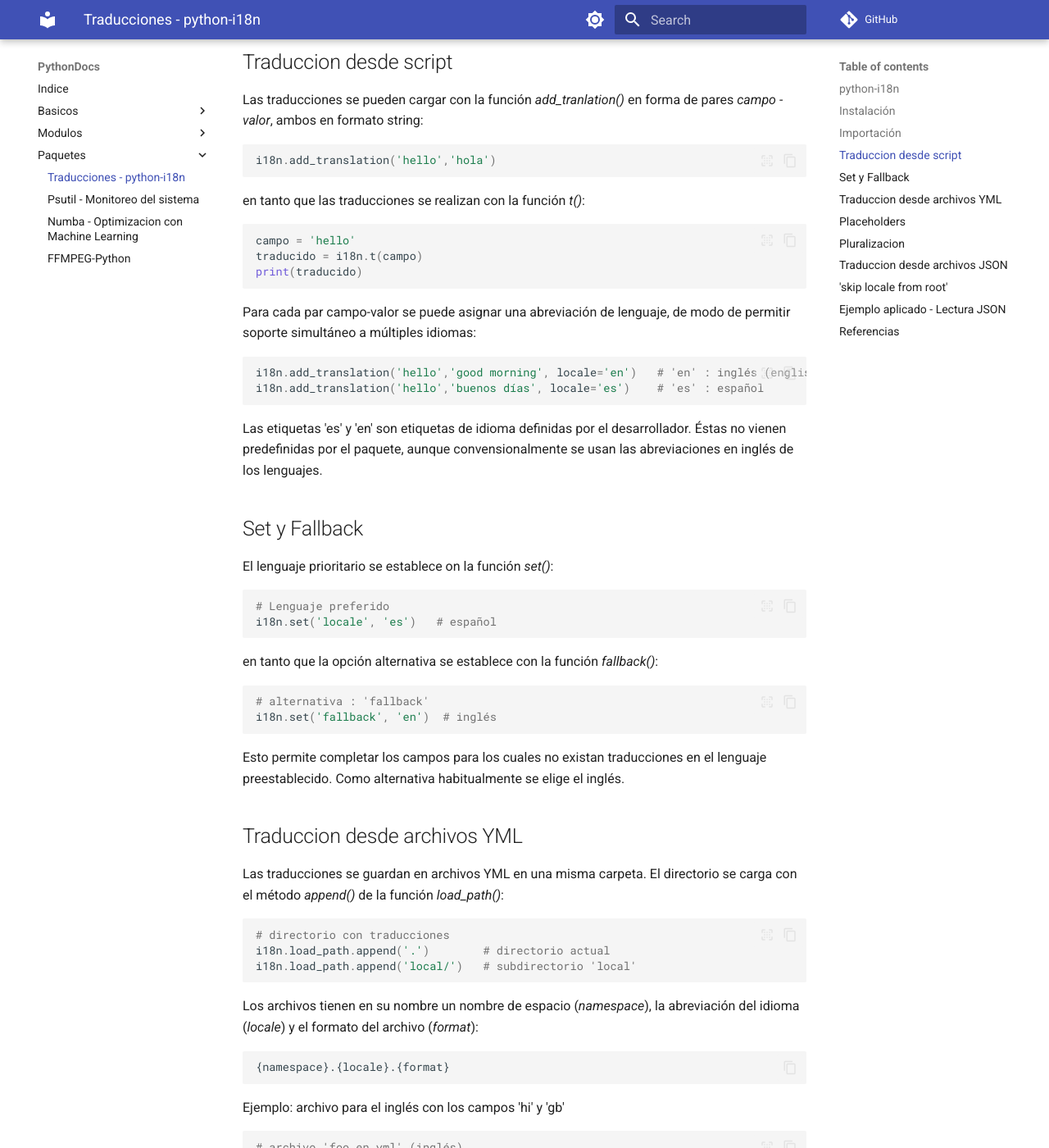
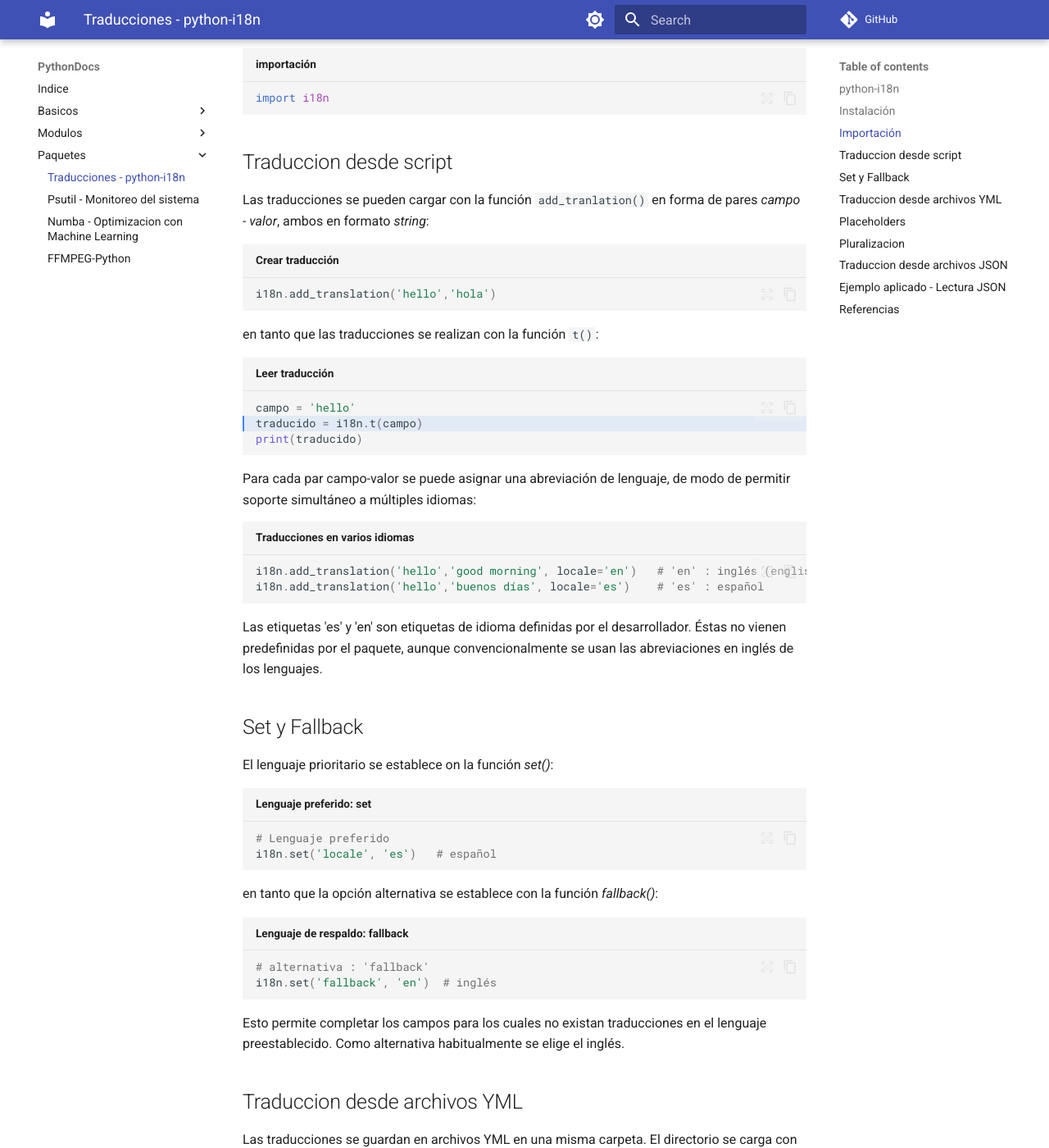
Before and after one commit to alejrot/python-docs, an MkDocs documentation site: the page built from docs/paquetes/python-i18n.md, in a window 1280 px wide and 1400 px high, scrolled down 707 px. Shown: the whole window at 82% size. Built offline with MkDocs 1.6.1 and Material for MkDocs 9.7.7, drawn with Linux system fonts in a browser that asks for light colours; comment, search, counter and statistics services are not loaded; some of the changed text lies outside the part shown.

Commit message:
Actualizando estilos de tutoriales IV

````diff
--- a/docs/paquetes/python-i18n.md
+++ b/docs/paquetes/python-i18n.md
@@ -11,13 +11,13 @@ i18n es una abreviación de 'InternationalizatioN' (18 letras entre la I y la N)
 
 i18n se instala fácilmente desde PIP:
 
-```python
+```bash title="instalación"
 pip install python-i18n
 ```
 
 Si se prefiere guardar las traducciones en formato YAML el paquete requerido es el siguiente:
 
-```python
+```bash title="instalacion (con soporte YAML)"
 pip install python-i18n[YAML]
 ```
 
@@ -25,44 +25,44 @@ pip install python-i18n[YAML]
 ## Importación
 
 El paquete debe importarse para su uso:
-```python
+```python title="importación"
 import i18n
 ```
 
 
 ## Traduccion desde script
 
-Las traducciones se pueden cargar con la función *add_tranlation()* en forma de pares *campo - valor*, ambos en formato string:
+Las traducciones se pueden cargar con la función `add_tranlation()` en forma de pares *campo - valor*, ambos en formato *string*:
 
-```python
+```python title="Crear traducción"
 i18n.add_translation('hello','hola')
 ```
-en tanto que las traducciones se realizan con la función *t()*:
+en tanto que las traducciones se realizan con la función `t()`:
 
-```python
+```python hl_lines="2" title="Leer traducción"
 campo = 'hello'
 traducido = i18n.t(campo)
 print(traducido)
 ```
 Para cada par campo-valor se puede asignar una abreviación de lenguaje, de modo de permitir soporte simultáneo a múltiples idiomas:
-```python
+```python title="Traducciones en varios idiomas"
 i18n.add_translation('hello','good morning', locale='en')   # 'en' : inglés (english)
 i18n.add_translation('hello','buenos días', locale='es')    # 'es' : español
 ```
 
-Las etiquetas 'es' y 'en' son etiquetas de idioma definidas por el desarrollador. Éstas no vienen predefinidas por el paquete, aunque convensionalmente se usan las abreviaciones en inglés de los lenguajes.
+Las etiquetas 'es' y 'en' son etiquetas de idioma definidas por el desarrollador. Éstas no vienen predefinidas por el paquete, aunque convencionalmente se usan las abreviaciones en inglés de los lenguajes.
 
 
 ##  Set y Fallback
 
 El lenguaje prioritario se establece on la función *set()*:
-```python
+```python title="Lenguaje preferido: set"
 # Lenguaje preferido
 i18n.set('locale', 'es')   # español
 ```
 en tanto que la opción alternativa se establece con la función *fallback()*:
 
-```python
+```python title="Lenguaje de respaldo: fallback"
 # alternativa : 'fallback'
 i18n.set('fallback', 'en')  # inglés
 ```
@@ -72,20 +72,22 @@ Esto permite completar los campos para los cuales no existan traducciones en el
 
 ## Traduccion desde archivos YML
 
-Las traducciones se guardan en archivos YML en una misma carpeta. El directorio se carga con el método *append()* de la función *load_path()*:
+Las traducciones se guardan en archivos YML en una misma carpeta. El directorio se carga con el método `append()` de la función `load_path()`:
 
-```python
+```python title="Carpeta de traducciones"
 # directorio con traducciones
 i18n.load_path.append('.')        # directorio actual
-i18n.load_path.append('local/')   # subdirectorio 'local'
+i18n.load_path.append('local/')   # subdirectorio llamado 'local'
 ```
 
-Los archivos tienen en su nombre un nombre de espacio (*namespace*), la abreviación del idioma (*locale*) y el formato del archivo (*format*):
+Los archivos YML tienen en su nombre un nombre de espacio (*namespace*), la abreviación del idioma (*locale*) y el formato del archivo (*format*):
 
-    {namespace}.{locale}.{format}
+``` title="formato de nombres de archivo"
+{namespace}.{locale}.{format}
+```
 
 Ejemplo: archivo para el inglés con los campos 'hi' y 'gb'
-```yml
+```yml title="traduccion al inglés"
 # archivo 'foo.en.yml' (inglés)
 # carpeta 'local'
 en:
@@ -93,7 +95,7 @@ en:
   gb: Goodbye!
 ```
 Ejemplo: archivo para el español con el campo único 'hi'
-```yml
+```yml title="traduccion al español"
 # archivo 'foo.es.yml' (español)
 # carpeta 'local'
 es:
@@ -102,51 +104,61 @@ es:
 ```
 Las traducciones de estos archivos se cargan con el nombre del descriptor de archivo y el nombre del campo elegido.
 
-Ejemplo:
 
-Si se necesita la traduccion al inglés:
-```python
-# traducción al ingles
-i18n.set('locale', 'en')
-traducido = i18n.t('foo.hi')
-print(traducido)
-traducido = i18n.t('foo.gb')
-print(traducido)
-```
-Si en cambio se necesita la traduccion al español (incompleta):
-```python
-# traducción al español
-i18n.set('locale', 'es')
-traducido = i18n.t('foo.hi')
-print(traducido)
-#campo faltante
-traducido = i18n.t('foo.gb')
-print(traducido)    # resultado en ingles
-```
-en este caso la traducción incluirá los campos faltantes en inglés, por ser éste el idioma alternativo elegido.
+!!! example "Ejemplo: traducción faltante"
+    Si se necesita la traduccion al inglés:
 
-Y si en cambio se necesita la traducción a un lenguaje no implementado, como por ejemplo el polaco:
-```python
-# traducción al polaco (faltante)
-i18n.set('locale', 'pl')
-traducido = i18n.t('foo.hi')
-print(traducido)   # resultado en ingles
-```
-en este caso simplemente se traduce al inglés.
+    ```python title="traduccion al inglés"
+    # traducción al ingles
+    i18n.set('locale', 'en')
+    traducido = i18n.t('foo.hi')
+    print(traducido)
+    traducido = i18n.t('foo.gb')
+    print(traducido)
+    ```
 
-**Importante:** si los archivos de traducción se guardan en *subdirectorios* entonces los nombres de éstos también cuentan como *nombre de espacio*
+    Si en cambio se necesita la traduccion al español (incompleta):
+
+    ```python title="traduccion al español (incompleta)"
+    # traducción al español
+    i18n.set('locale', 'es')
+    traducido = i18n.t('foo.hi')
+    print(traducido)
+    #campo faltante
+    traducido = i18n.t('foo.gb')
+    print(traducido)    # resultado en ingles
+    ```
+
+    en este caso la traducción incluirá los campos faltantes en inglés, por ser éste el idioma alternativo elegido.
+
+    Y si en cambio se necesita la traducción a un lenguaje no implementado, como por ejemplo el polaco:
+
+    ```python title="traduccion al polaco (faltante)"
+    # traducción al polaco (faltante)
+    i18n.set('locale', 'pl')
+    traducido = i18n.t('foo.hi')
+    print(traducido)   # resultado en ingles
+    ```
+
+    en este caso simplemente se muestra todo en inglés.
+
+
+
+!!! info "subdirectorios y *namespaces*"
+
+    Si los archivos de traducción se guardan en *subdirectorios* entonces los nombres de éstos también cuentan como *nombre de espacio*
 
 
 ## Placeholders
 
 Se pueden implementar parámetros (campos variables) dentro de las traducciones, éstos son llamados ***placeholders*** o *marcadores*:
-```python
+```python title="placeholders: formato"
 # campo 'name' variable
 i18n.add_translation('hi', 'Hola %{name} !')
 ```
 
 Los parámetros variables se asignan como argumento para la función *t()* en el momento de traducir:
-```python
+```python title="placeholders: asignación"
 traducido = i18n.t('hi', name='Bob')    # 'Hola Bob!'
 ```
 
@@ -154,18 +166,18 @@ traducido = i18n.t('hi', name='Bob')    # 'Hola Bob!'
 
 El ***placeholder***, si éste tiene valor numérico, puede usarse para elegir entre varias traducciones posibles.
 
-El valor numérico se pasa con la propiedad *'count'*. Las opciones de traducción se enmarcan entre llaves y hay cuatro opciones:
+El valor numérico se pasa con la propiedad `count`. Las opciones de traducción se enmarcan entre llaves y hay cuatro opciones:
 
 |  Opcion |   Valor   |
 |:------:|:-----:|
-|'zero' |     0     |
-|'one'  | 1         |
-|'few'  | 2 a 5     |
-|'many' | 6 o mayor |
+| `zero` |     0     |
+| `one`  | 1         |
+| `few`  | 2 a 5     |
+| `many` | 6 o mayor |
 
 Ejemplo: conteo de emails
 
-```python
+```python title="pluralización: formato"
 i18n.add_translation('numero', {
     'zero': 'No tienes ningún correo.',
     'one': 'Tienes un nuevo correo.',
@@ -175,7 +187,7 @@ i18n.add_translation('numero', {
 ```
 La lectura de la traducción se hace asignándole el valor a la propiedad *count*:
 
-```python
+```python title="pluralización: uso"
 print( i18n.t('numero', count=0) )  # caso 'zero'(0)
 print( i18n.t('numero', count=1) )  # caso 'one' (1)
 print( i18n.t('numero', count=5) )  # caso 'few' (2 a 5)
@@ -187,24 +199,23 @@ print( i18n.t('numero', count=6) )  # caso 'many' (6 o mayor)
 ## Traduccion desde archivos JSON
 
 Los archivos JSON deben ser habilitados para ser leidos por el paquete:
-```python
+```python title="habilitación archivos JSON"
 # habilitar JSON
 i18n.set('file_format', 'json')
 ```
 
-
-## 'skip locale from root'
+<!-- ## 'skip locale from root' -->
 
 Los archivos de traducciones no siempre traen internamente indicado el campo *locale* (idioma).
 Para estos casos se habilita la opción *'skip_locale_root_data'*:
 
-```python
+```python title='skip locale from root'
 i18n.set('skip_locale_root_data', True)
 ```
 ## Ejemplo aplicado - Lectura JSON
 
 Archivo JSON de traducciones al inglés, carpeta 'local':
-```JSON
+```JSON title="archivo de traducción al inglés"
 // archivo inglés: 'foo.en.json'
 // carpeta 'local'
 {
@@ -214,7 +225,7 @@ Archivo JSON de traducciones al inglés, carpeta 'local':
 }
 ```
 Archivo JSON de traducciones al español, carpeta 'local':
-```JSON
+```JSON title="archivo de traducción al español"
 // archivo español: 'foo.es.json'
 // carpeta 'local'
 {
@@ -225,7 +236,7 @@ Archivo JSON de traducciones al español, carpeta 'local':
 ```
 Código de aplicación:
 
-```python
+```python title="rutina de traducción"
 i18n.set('file_format', 'json')
 
 i18n.load_path.append('local/')
````
Also changed, not shown: docs/contenido/5-control_flujo.md (+1 -2 lines), docs/paquetes/numba.md (+12 -7 lines).
